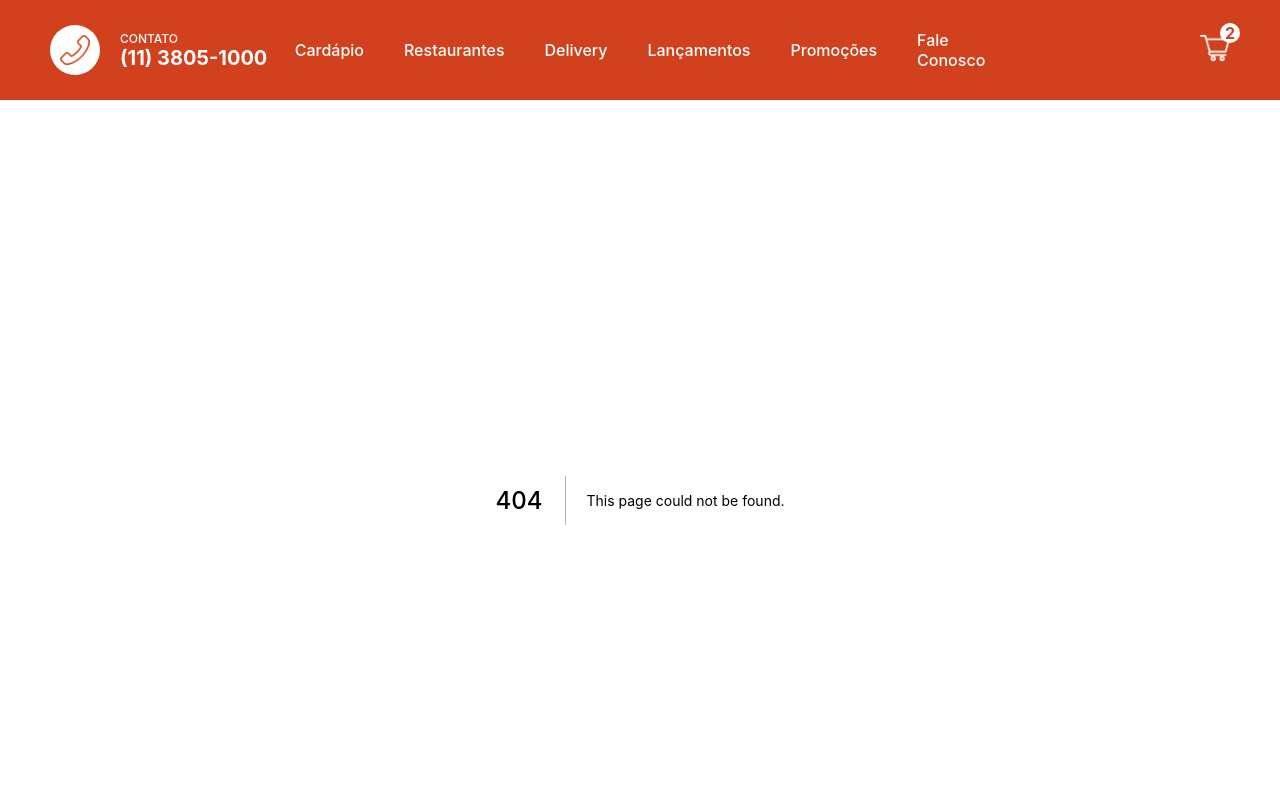
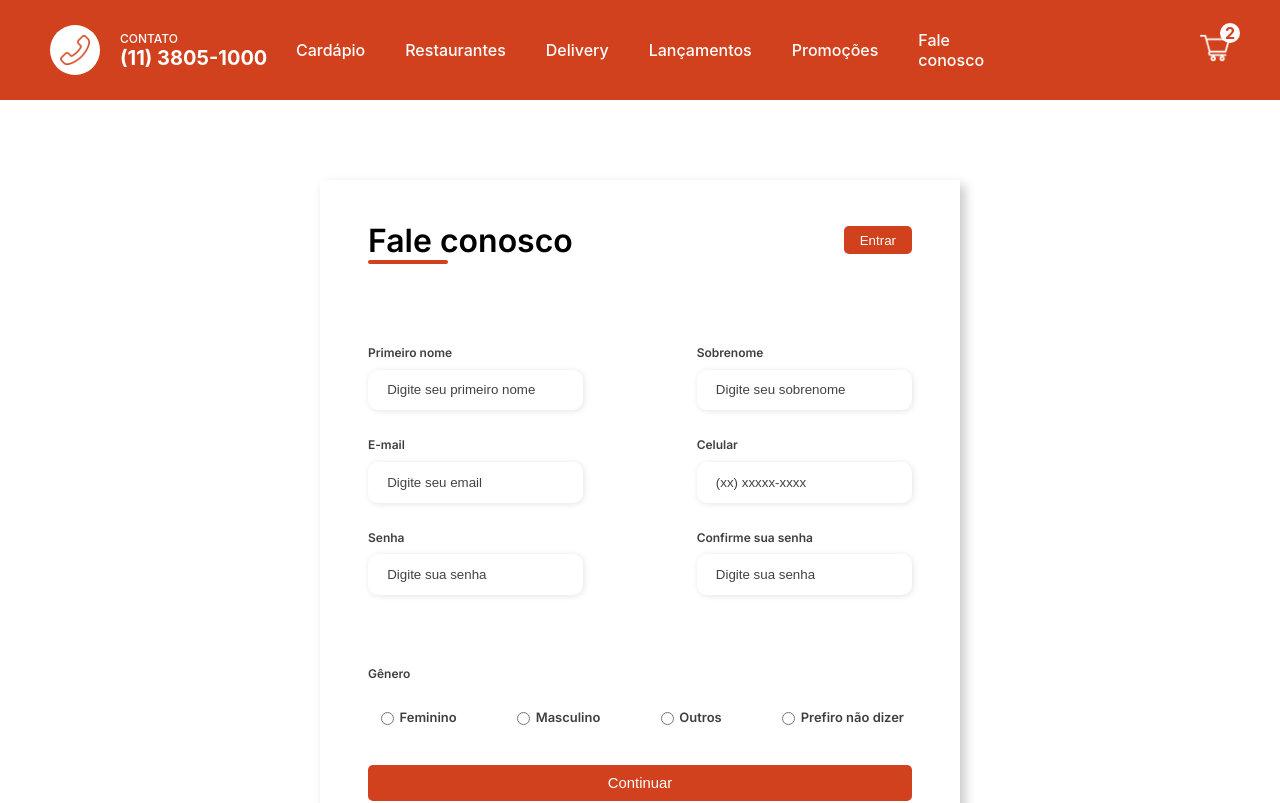
Before and after one commit to Virdes/restaurant, a Next.js app: page /contato in a window 1280 px wide. Before the commit this address had no page. Shown: the top 803 px of the page. Built offline with nearby package versions, Linux system fonts and the light colour scheme.

Commit message:
novas telas fale conosco / promoções / lançamentos

```diff
--- a/components/Navbar.jsx
+++ b/components/Navbar.jsx
@@ -19,9 +19,9 @@ const Navbar = () => {
                     <li className={styles.listItem}><a href="/restaurantes">Restaurantes</a></li>
                     <li className={styles.listItem}><a href="/delivery">Delivery</a></li>
                     <a href="/"><Image src="/img/logo.png" alt="" width="140px" height="59px" /></a>
-                    <li className={styles.listItem}>Lançamentos</li>
-                    <li className={styles.listItem}>Promoções</li>
-                    <li className={styles.listItem}>Fale Conosco</li>
+                    <li className={styles.listItem}><a href="/lancamentos">Lançamentos</a></li>
+                    <li className={styles.listItem}><a href="/promocoes">Promoções</a></li>
+                    <li className={styles.listItem}><a href="/contato">Fale conosco</a></li>
                 </ul>
             </div>
             <div className={styles.item}>
--- /dev/null
+++ b/pages/contato/index.jsx
@@ -0,0 +1,92 @@
+import styles from "../../styles/Contato.module.css";
+
+const Contato = () => {
+    return (
+        <div className={styles.container}>
+            <div className={styles.containermenor}>
+            <div className={styles.imagemform}>
+                <img src="img/undraw_special_event_-4-aj8.svg" alt="" />
+            </div>
+            <div className={styles.form}>
+                <form action="#">
+                    <div className={styles.formheader}>
+                        <div className={styles.title}>
+                            <h1>Fale conosco</h1>
+                        </div>
+                        <div className={styles.loginbutton}>
+                            <button><a href="#">Entrar</a></button>
+                        </div>
+                    </div>
+
+                    <div className={styles.inputgroup}>
+                        <div className={styles.inputbox}>
+                            <label htmlFor="firstname">Primeiro nome</label>
+                            <input id="firstname" type="text" name="firstname" placeholder="Digite seu primeiro nome" required/>
+                        </div>
+
+                        <div className={styles.inputbox}>
+                            <label htmlFor="lastname">Sobrenome</label>
+                            <input id="lastname" type="text" name="lasttname" placeholder="Digite seu sobrenome" required/>
+                        </div>
+
+                        <div className={styles.inputbox}>
+                            <label htmlFor="email">E-mail</label>
+                            <input id="email" type="email" name="email" placeholder="Digite seu email" required/>
+                        </div>
+
+                        <div className={styles.inputbox}>
+                            <label htmlFor="number">Celular</label>
+                            <input id="number" type="tel" name="number" placeholder="(xx) xxxxx-xxxx" required/>
+                        </div>
+
+                        <div className={styles.inputbox}>
+                            <label htmlFor="password">Senha</label>
+                            <input id="password" type="password" name="password" placeholder="Digite sua senha" required/>
+                        </div>
+
+                        <div className={styles.inputbox}>
+                            <label htmlFor="Confirmpassword">Confirme sua senha</label>
+                            <input id="Confirmpassword" type="password" name="Confirmpassword" placeholder="Digite sua senha" required/>
+                        </div>
+                    </div>
+
+                    <div className={styles.genderinputs}>
+                        <div className={styles.gendertitle}>
+                            <h6>Gênero</h6>
+                        </div>
+
+                        <div className={styles.gendergroup}>
+                            <div className={styles.genderinput}>
+                                <input type="radio" id="female" name="gender" />
+                                <label htmlFor="female">Feminino</label>
+                            </div>
+
+                            <div className={styles.genderinput}>
+                                <input type="radio" id="male" name="gender" />
+                                <label htmlFor="male">Masculino</label>
+                            </div>
+
+                            <div className={styles.genderinput}>
+                                <input type="radio" id="others" name="gender" />
+                                <label htmlFor="others">Outros</label>
+                            </div>
+
+                            <div className={styles.genderinput}>
+                                <input type="radio" id="none" name="gender" />
+                                <label htmlFor="none">Prefiro não dizer</label>
+                            </div>
+                        </div>
+                    </div>
+
+                    <div className={styles.continuebutton}>
+                        <button><a href="#">Continuar</a></button>
+                    </div>
+                </form>
+            </div>
+            </div>
+        </div>
+
+    )
+}
+
+export default Contato;
--- a/pages/delivery/index.jsx
+++ b/pages/delivery/index.jsx
@@ -1,5 +1,4 @@
 import styles from "../../styles/Delivery.module.css";
-import Image from "next/image";
 
 const Delivery = () => {
     return (
--- /dev/null
+++ b/styles/Contato.module.css
@@ -0,0 +1,207 @@
+@import url('https://fonts.googleapis.com/css2?family=Inter:wght@200;300;400;500;600&display=swap');
+
+.container{
+    padding: 0;
+    margin: 0;
+    box-sizing: border-box;
+    font-family: 'Inter', serif;
+    width: 100%;
+    height: 100vh;
+    display: flex;
+    align-items: center;
+    justify-content: center;
+    background: #FFFFFF;
+}
+
+.containermenor{
+    width: 80%;
+    height: 80vh;
+    display: flex;
+    box-shadow: 5px 5px 10px rgba(0, 0, 0, .212);
+    display: flex;
+}
+
+.imagemform{
+    width: 50%;
+    display: flex;
+    justify-content: center;
+    align-items: center;
+    background-color: #fde3a7d7;
+    padding: 1rem;
+}
+
+.imagemform img {
+    width: 31rem;
+}
+
+.form{
+    width: 50%;
+    display: flex;
+    justify-content: center;
+    align-items: center;
+    flex-direction: column;
+    background-color: white;
+    padding: 3rem;
+}
+
+.formheader{
+    margin-bottom: 3rem;
+    display: flex;
+    justify-content: space-between;
+}
+
+.loginbutton{
+    display: flex;
+    align-items: center;
+}
+
+.loginbutton button{
+    border: none;
+    background-color: #d1411e;
+    padding: 0.4rem 1rem;
+    border-radius: 5px;
+    cursor: pointer;
+}
+
+.loginbutton button:hover {
+    background-color: #e93612;
+}
+
+.loginbutton button a {
+    text-decoration: none;
+    font-weight: 500;
+    color: white;
+}
+
+.formheader h1::after{
+    content: '';
+    display: block;
+    width: 5rem;
+    height: 0.3rem;
+    background-color: #d1411e;
+    margin: 0 auto;
+    position: absolute;
+    border-radius: 10px;
+}
+
+.inputgroup{
+    display: flex;
+    flex-wrap: wrap;
+    justify-content: space-between;
+    padding: 1rem 0;
+}
+
+.inputbox{
+    display: flex;
+    flex-direction: column;
+    margin-bottom: 1.1rem;
+}
+
+.inputbox input {
+    margin: 0.6rem 0;
+    padding: 0.8rem 1.2rem;
+    border: none;
+    border-radius: 10px;
+    box-shadow: 1px 1px 6px #0000001c;
+}
+
+.inputbox input:hover {
+    background-color: #eeeeee75;
+}
+
+.inputbox input:focus-visible {
+    outline: 1px solid #d1411e;
+}
+
+.inputbox label, .gendertitle h6 {
+    font-size: 0.75rem;
+    font-weight: 600;
+    color: #000000c0;
+}
+
+.inputbox input::placeholder {
+    color: #000000be;
+}
+
+.gendergroup{
+    display: flex;
+    justify-content: space-between;
+    margin-top: 0.62rem;
+    padding: 0 0.5rem;
+}
+
+.genderinput{
+    display: flex;
+    align-items: center;
+}
+
+.genderinput input{
+    margin-right: 0.35rem;
+}
+
+.genderinput label{
+    font-size: 0.81rem;
+    font-weight: 600;
+    color: #000000c0;
+}
+
+.continuebutton button{
+    width: 100%;
+    margin-top: 2.5rem;
+    border: none;
+    background-color: #d1411e;
+    padding: 0.62rem;
+    border-radius: 5px;
+    cursor: pointer;
+}
+
+.continuebutton button:hover{
+    background-color: #e93612;
+}
+
+.continuebutton button a{
+    text-decoration: none;
+    font-size: 0.93rem;
+    font-weight: 500;
+    color: #fff;
+}
+
+@media screen and (max-width: 1330px) {
+    .imagemform{
+        display: none;
+    }
+
+    .containermenor{
+        width: 50%;
+    }
+
+    .form{
+        width: 100%;
+    }
+}
+
+@media screen and (max-width: 1000px){
+    .containermenor{
+        width: 90%;
+        height: auto;
+    }
+    .inputgroup{
+        flex-direction: column;
+        overflow: scroll;
+        flex-wrap: nowrap;
+        max-height: 20rem;
+        padding-right: 5rem;
+        overflow-x: hidden;
+    }
+    .genderinput{
+        margin-top: 2rem;
+    }
+
+    .gendergroup{
+        flex-direction: column;
+    }
+
+    .genderinput{
+        margin-top: 0.5rem;
+    }
+}
--- /dev/null
+++ b/styles/Lancamentos.module.css
@@ -0,0 +1,33 @@
+.container{
+    padding: 20px 10px;
+    display: flex;
+    flex-direction: column;
+    align-items: center;
+
+}
+
+.desc{
+    font-size: 24px;
+    color: #444;
+    width: 70%;
+}
+
+.wrapper{
+    width: 100%;
+    display: flex;
+    align-items: center;
+    justify-content: center;
+    flex-wrap: wrap;
+}
+
+@media screen and (max-width: 480px){
+.title{
+    text-align: center;
+}
+
+.desc{
+    width: 90%;
+    text-align: center;
+}
+
+}
--- /dev/null
+++ b/styles/Promocoes.module.css
@@ -0,0 +1,23 @@
+.container{
+    margin: 0;
+    padding: 0;
+    display: flex;
+    flex-direction: column;
+    align-items: center;
+    justify-content: center;
+    margin-bottom: 50px;
+}
+
+.ImagemFundo{
+    max-width: 100%;
+    margin: 0px;
+    padding: 0;
+    overflow-x: hidden;
+}
+
+@media screen and (max-width: 480px){
+
+    .container{
+        width: 100%;
+    }
+}
```
Also changed, not shown: pages/lancamentos/index.jsx (added, +29 -0 lines), pages/promocoes/index.jsx (added, +12 -0 lines), public/img/lancamento.png (added), public/img/undraw_special_event_-4-aj8.svg (added).
